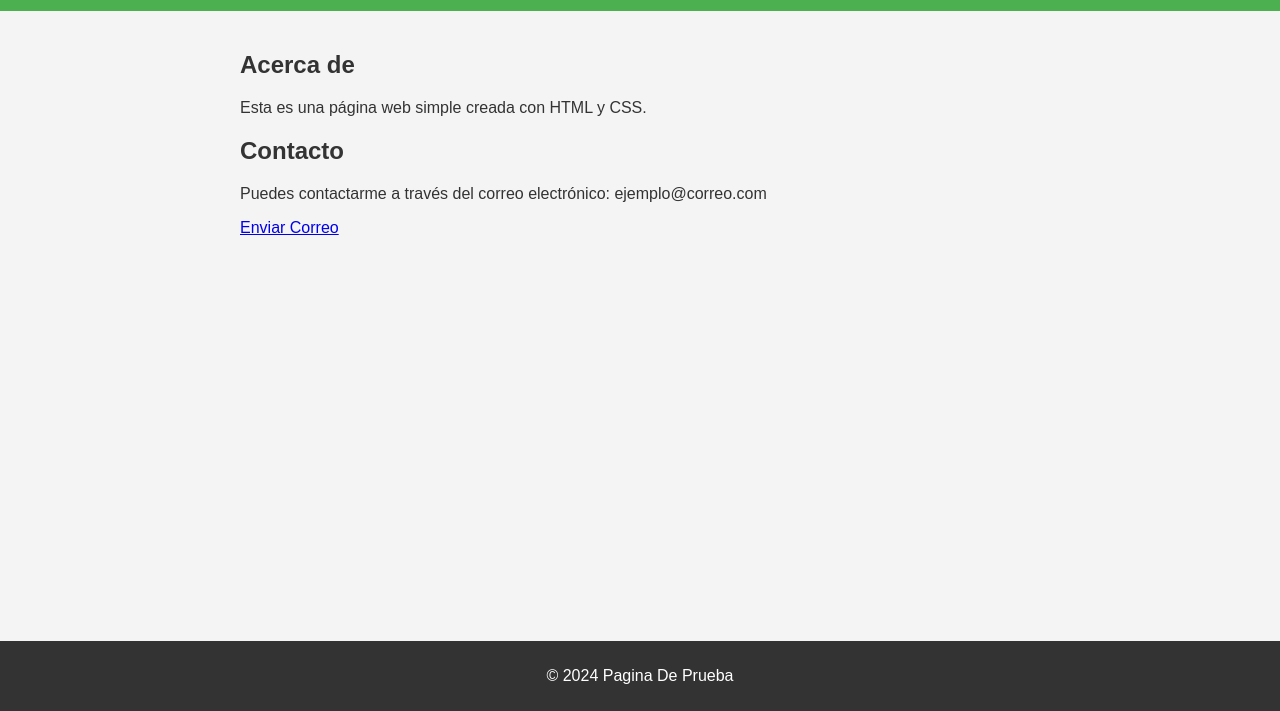
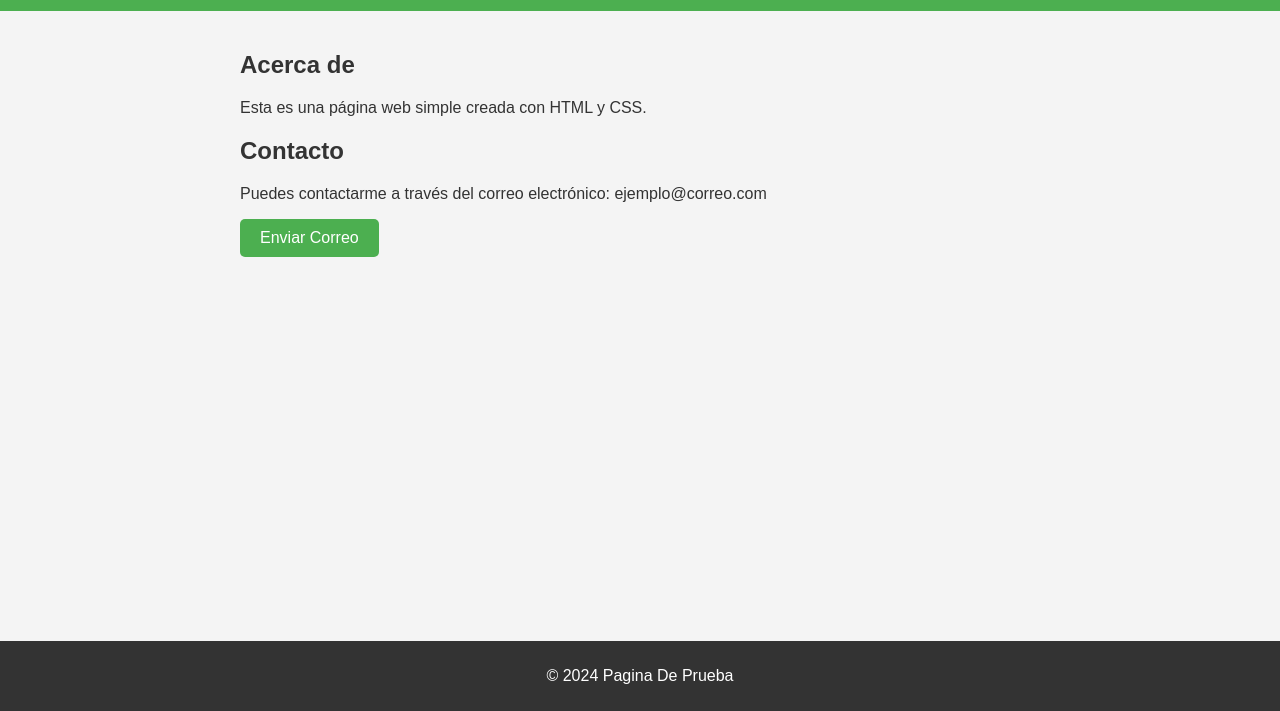
Before and after one commit to JuanDuranCFT/Pagina-de-prueba, a plain HTML site: page index.html in a window 1280 px wide. Shown: the part 89-800 px from the top of the page. Drawn offline with Linux system fonts and the light colour scheme.

Commit message:
styles.css

```diff
--- a/styles.css
+++ b/styles.css
@@ -27,6 +27,22 @@
     margin-bottom: 20px;
 }
 
+/* Estilos del botón de contacto */
+.contact-button {
+    display: inline-block;
+    padding: 10px 20px;
+    font-size: 16px;
+    color: white;
+    background-color: #4CAF50;
+    text-decoration: none;
+    border-radius: 5px;
+    transition: background-color 0.3s;
+}
+
+.contact-button:hover {
+    background-color: #45a049;
+}
+
 /* Pie de página */
 footer {
     background-color: #333;
```
